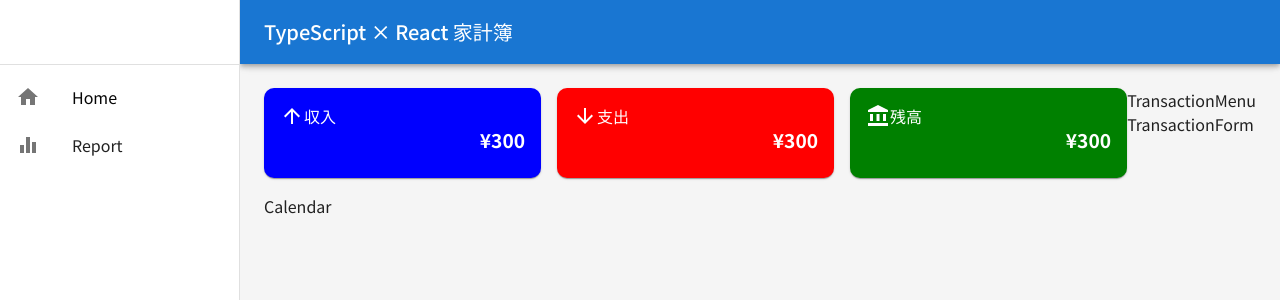
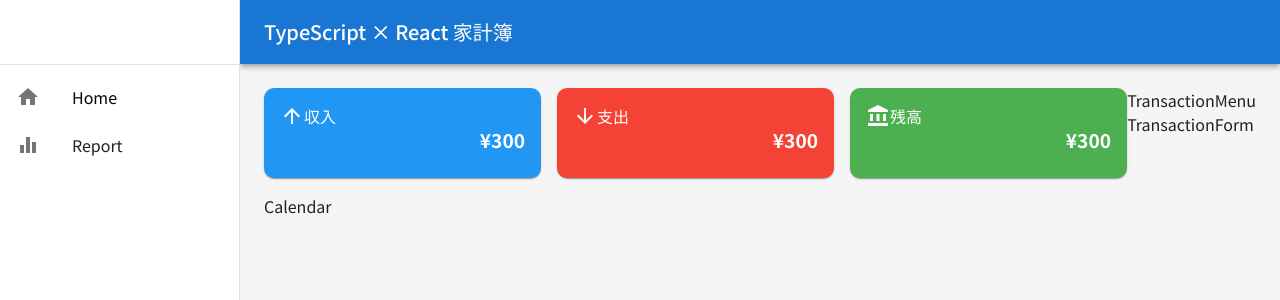
Before and after one commit to watagassa/udemy-household-app, a React (Create React App) app: page / in a window 1280 px wide. Shown: the top 300 px of the page. Built offline with nearby package versions, Linux system fonts and the light colour scheme.

Commit message:
カラー反映

```diff
--- a/src/components/MonthlySummary.tsx
+++ b/src/components/MonthlySummary.tsx
@@ -1,6 +1,7 @@
 import { Card, CardContent, Grid, Stack, Typography } from "@mui/material";
 import React from "react";
 import IconButton from "@mui/material/IconButton";
+import { theme } from '../theme/theme';
 import {
   AccountBalance,
   ArrowDownward,
@@ -12,7 +13,7 @@
     <Grid container spacing={{ xs: 1, sm: 2 }} mb={2}>
       {/* 収入 */}
       <Grid item xs={4} display={"flex"} flexDirection={"column"}>
-        <Card sx={{ bgcolor: "blue", color: "white", borderRadius: "10px" ,flexGrow: 1,}}>
+        <Card sx={{ bgcolor: (theme) => theme.palette.incomeColor.main, color: "white", borderRadius: "10px" ,flexGrow: 1,}}>
           <CardContent sx={{ padding: { xs: 1, sm: 2 } }}>
             <Stack direction={"row"}>
               <ArrowUpward></ArrowUpward>
@@ -34,7 +35,7 @@
       </Grid>
       {/* 支出 */}
       <Grid item xs={4} display={"flex"}>
-        <Card sx={{ bgcolor: "red", color: "white", borderRadius: "10px", flexGrow: 1,}}>
+        <Card sx={{ bgcolor:  (theme) => theme.palette.expeneColor.main, color: "white", borderRadius: "10px", flexGrow: 1,}}>
           <CardContent sx={{ padding: { xs: 1, sm: 2 } }}>
             <Stack direction={"row"}>
               <ArrowDownward></ArrowDownward>
@@ -56,7 +57,7 @@
       </Grid>
       {/* 残高 */}
       <Grid item xs={4} display={"flex"}>
-        <Card sx={{ bgcolor: "green", color: "white", borderRadius: "10px", flexGrow: 1,}}>
+        <Card sx={{ bgcolor: (theme) => theme.palette.balanceColor.main, color: "white", borderRadius: "10px", flexGrow: 1,}}>
           <CardContent sx={{ padding: { xs: 1, sm: 2 } }}>
             <Stack direction={"row"}>
               <AccountBalance></AccountBalance>
```
